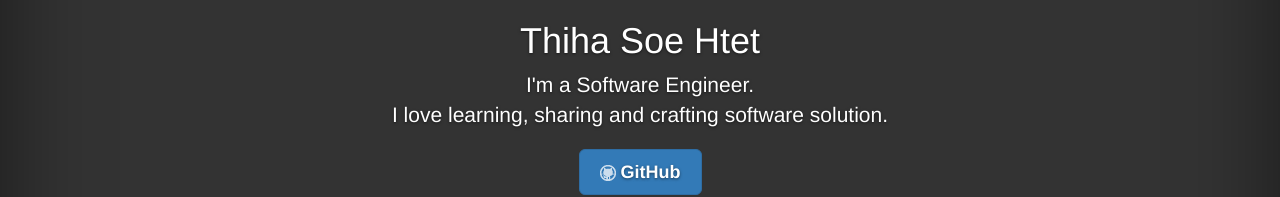
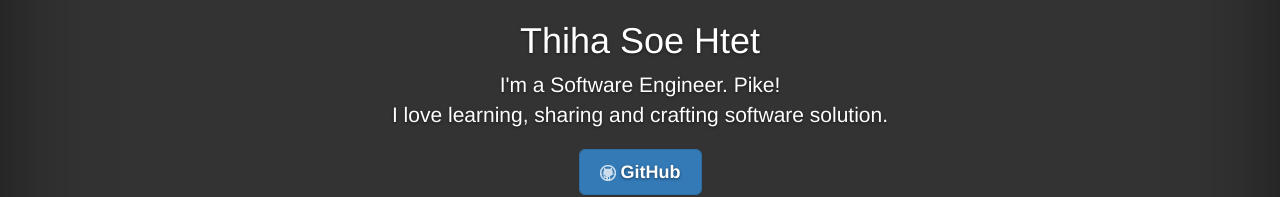
Before and after one commit to thihasoehtet/thihasoehtet.github.io, a plain HTML site: page index.html in a window 1280 px wide. Shown: the part 292-489 px from the top of the page. Drawn offline with nearby package versions, Linux system fonts and the light colour scheme.

Commit message:
Update index.html

```diff
--- a/index.html
+++ b/index.html
@@ -51,7 +51,7 @@
                         <div class="inner cover">
                             <h1 class="cover-heading">Thiha Soe Htet</h1>
                             <p class="lead">
-                                I'm a Software Engineer.
+                                I'm a Software Engineer. Pike!
                                 <br>I love learning, sharing and crafting software solution.
                             </p>
                             <p class="lead">
```
